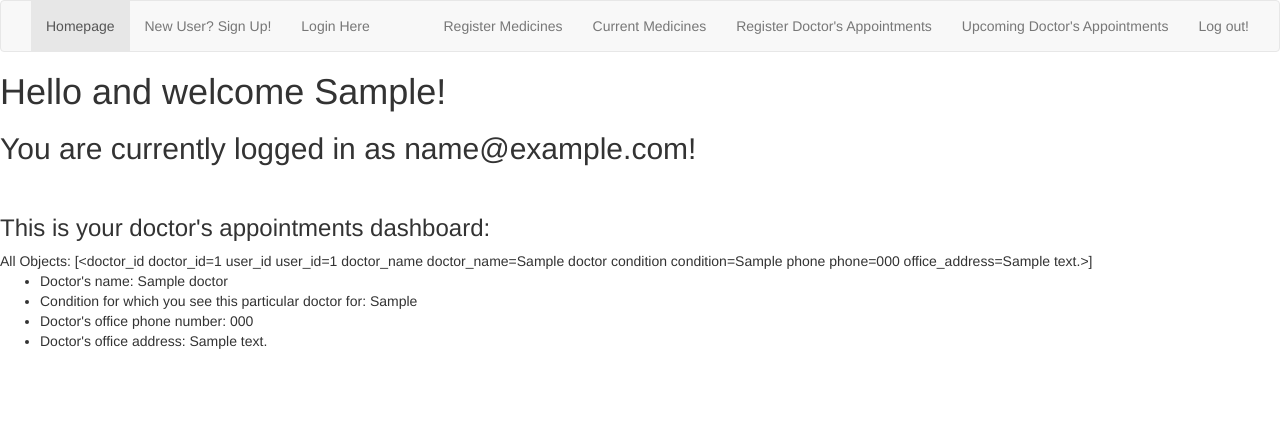
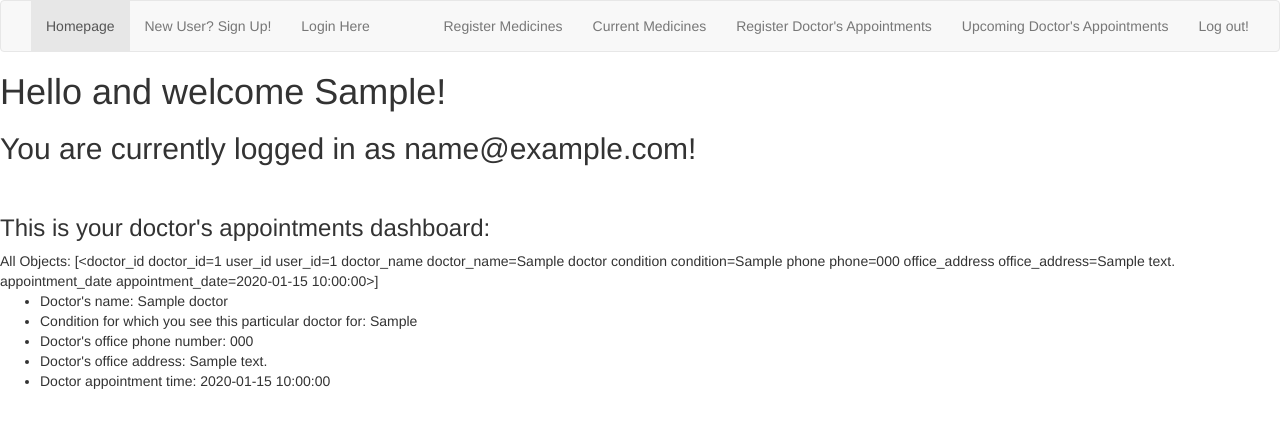
Before and after one commit to arbonap/medicine-final-project, a Flask app: page /your_doctors in a window 1280 px wide. Shown: the top 428 px of the page. Run offline with Flask 2, Linux system fonts and the light colour scheme; the visitor is signed in with stand-in values (Sample User, id 1); tables that the repository leaves empty hold one stand-in row (values such as "Sample post"); some libraries are stand-ins or nearby versions.

Commit message:
successfully added datetime object to doctor's appointments dashboard

```diff
--- a/model.py
+++ b/model.py
@@ -106,17 +106,20 @@
     phone = db.Column(db.String(20), nullable=True)
     #should I make this phone number a string? or Integer?
     office_address = db.Column(db.String(300), nullable=True)
+    appointment_date = db.Column(db.DateTime, nullable=False)
 
     def __repr__(self):
         """Provides helpful representation data when printed for debugging purposes."""
         return "<doctor_id doctor_id=%s user_id user_id=%s doctor_name doctor_name=%s \
                 condition condition=%s phone phone=%s \
-                office_address=%s>" % (self.doctor_id,
-                                       self.user_id,
-                                       self.doctor_name,
-                                       self.condition,
-                                       self.phone,
-                                       self.office_address)
+                office_address office_address=%s \
+                appointment_date appointment_date=%s>" % (self.doctor_id,
+                                                          self.user_id,
+                                                          self.doctor_name,
+                                                          self.condition,
+                                                          self.phone,
+                                                          self.office_address,
+                                                          self.appointment_date)
 
 
 # class Dosage_time(db.Model):
--- a/server.py
+++ b/server.py
@@ -345,17 +345,20 @@
         condition = request.form.get("condition")
         phone = request.form.get("phone")
         office_address = request.form.get("office_address")
+        appointment_date = request.form.get("appointment_date")
 
         print doctor_name + "<== doctor name"
         print condition + "<=== condition name"
         print phone + "<=== phone number of Doctor object"
         print office_address + "<=== office_address"
+        print appointment_date + "<===appointment_date"
 
         new_doctor = Doctor(doctor_name=doctor_name,
                             condition=condition,
                             phone=phone,
                             office_address=office_address,
-                            user_id=logged_in_user_id)
+                            user_id=logged_in_user_id,
+                            appointment_date=appointment_date)
         db.session.add(new_doctor)
         db.session.commit()
 
--- a/templates/doctors_dashboard.html
+++ b/templates/doctors_dashboard.html
@@ -18,6 +18,7 @@
         <li> Condition for which you see this particular doctor for: {{ doc.condition }} </li>
         <li>Doctor's office phone number: {{ doc.phone }} </li>
         <li>Doctor's office address: {{ doc.office_address }} </li>
+        <li>Doctor appointment time: {{ doc.appointment_date }} </li>
     </ul>
 {% endfor %}
 <br>
--- a/templates/prescriptions_dashboard.html
+++ b/templates/prescriptions_dashboard.html
@@ -75,9 +75,4 @@
     {% endfor %}
 </ol>
 
-<i>Appointments:</i>
-<ol>
-    To be announced
-</ol>
-
 {% endblock %}
```
Also changed, not shown: templates/doctor_registration.html (+7 -0 lines), 1 other file.
